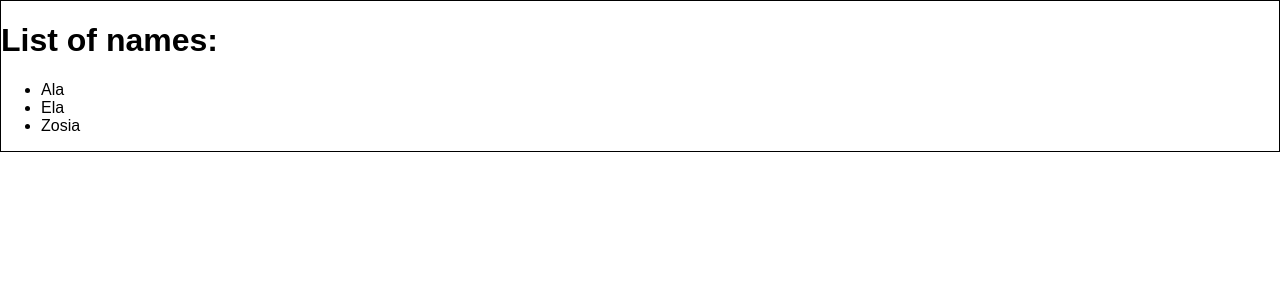
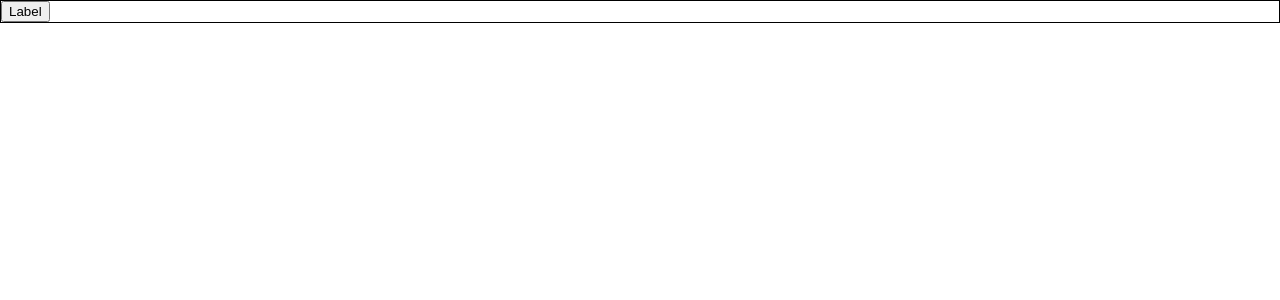
Before and after one commit to agataokolska/React-aplikacja-testowa, a React (Create React App) app: page / in a window 1280 px wide. Shown: the top 300 px of the page. Built offline with nearby package versions, Linux system fonts and the light colour scheme.

Commit message:
add button

```diff
--- a/src/App.js
+++ b/src/App.js
@@ -1,21 +1,16 @@
 import React from 'react'
-import HelloWorld from './HelloWorld'
-import WhatReactRenders from './WhatReactRenders'
-import DisplayName from './DisplayName'
-import DisplayArray from './DisplayArray'
+
 import Border from './Border'
+import SingingButton from './SingingButton'
 
-const namesArray = ['Ala', 'Ela','Zosia']
 const App = () => (
-     <div>
+
        <Border>
-       <h1>List of names:</h1>
-       <DisplayArray
-       listOfNames={namesArray}
-       />
+         <SingingButton/>
+
 
        </Border>
-      </div>
+
     )
 
 export default App
--- /dev/null
+++ b/src/SingingButton.js
@@ -0,0 +1,13 @@
+import React from 'react'
+
+const SingingButton = (props) => (
+    <div>
+        <button
+            onClick={()=> alert ('lalala')}
+        >
+            Label
+        </button>
+    </div>
+)
+
+export default SingingButton
```
Also changed, not shown: src/Border.js (line endings or trailing spaces).
